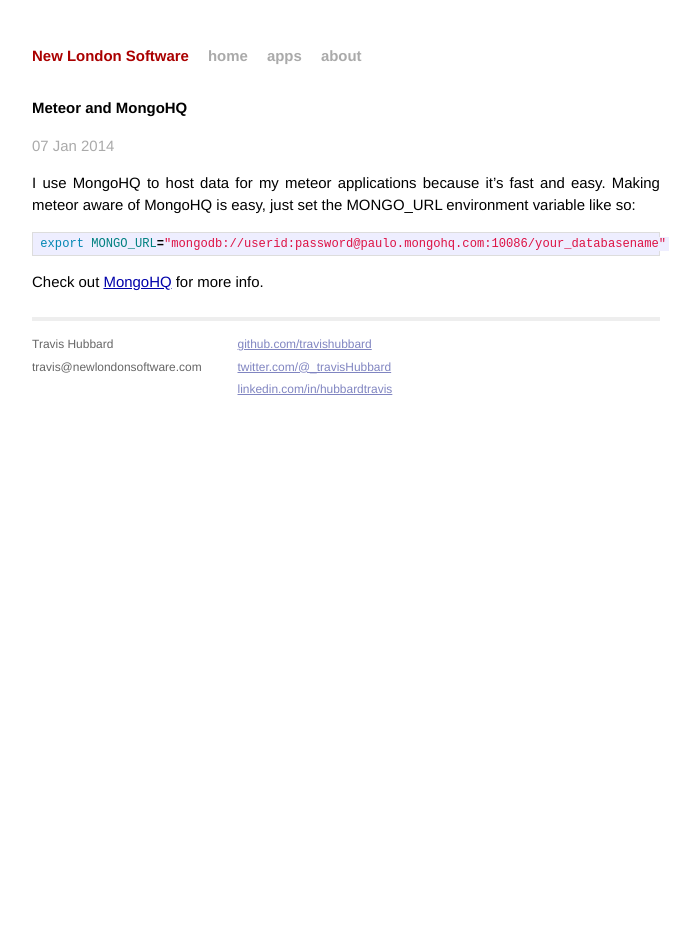
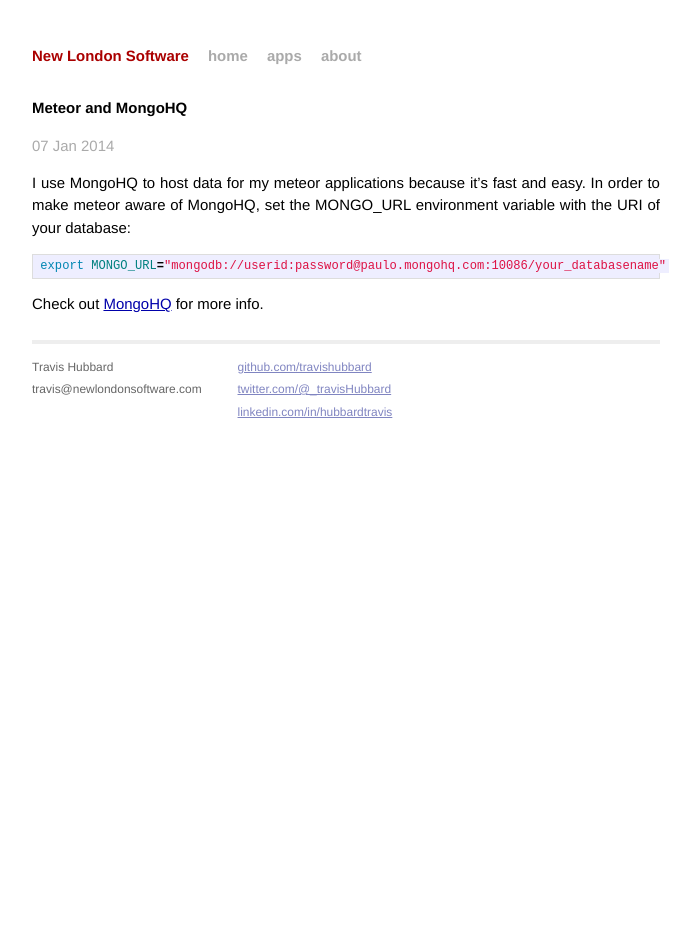
Before and after one commit to travishubbard/travishubbard.github.io, a Jekyll site: the page built from _posts/2014-01-07-mongohq.markdown, in a window 1280 px wide. Shown: the whole page, without its empty margins (294-994 px from the left). Built offline with Jekyll 4.4.1, drawn with Linux system fonts in a browser that asks for light colours; Markdown is read by kramdown in place of the engine named in the settings.

Commit message:
update mongohq post

```diff
--- a/_posts/2014-01-07-mongohq.markdown
+++ b/_posts/2014-01-07-mongohq.markdown
@@ -5,7 +5,7 @@
 categories: MongoHQ
 ---
 
-I  use MongoHQ to host data for my meteor applications because it's fast and easy. Making meteor aware of MongoHQ is easy, just set the MONGO_URL environment variable like so:
+I  use MongoHQ to host data for my meteor applications because it's fast and easy. In order to make meteor aware of MongoHQ, set the MONGO_URL environment variable with the URI of your database:
 
 {% highlight bash %}
 export MONGO_URL="mongodb://userid:password@paulo.mongohq.com:10086/your_databasename"
```
